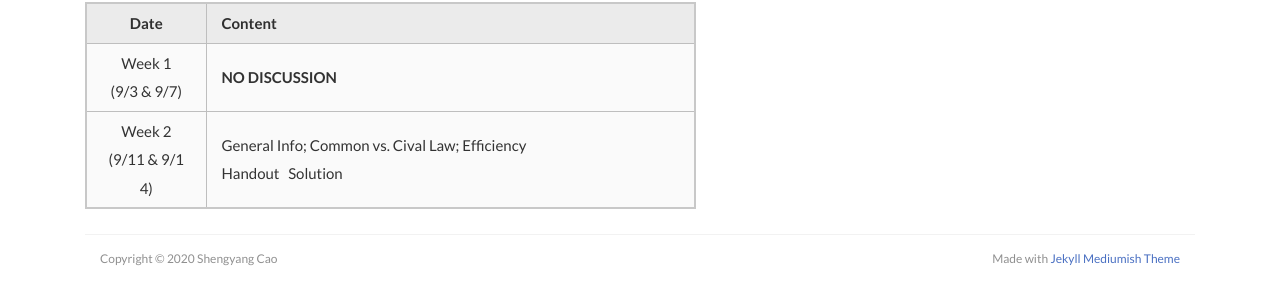
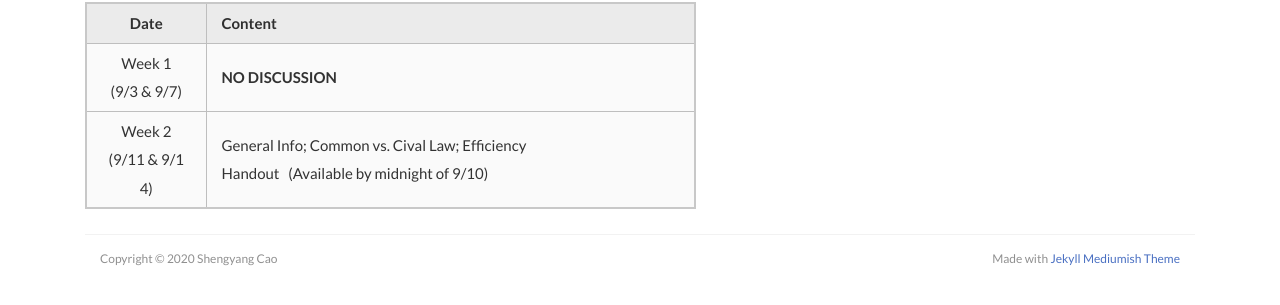
Before and after one commit to scaotravis/scaotravis.github.io, a Jekyll site: the page built from _posts/2020-08-04-teaching-fa-522.md, in a window 1280 px wide and 1060 px high. Shown: the part 752-1057 px from the top of the window. Built offline with Jekyll 4.4.1, drawn with Linux system fonts in a browser that asks for light colours; nearby versions of some CDN libraries; comment, search, counter and statistics services are not loaded.

Commit message:
update 522 page

```diff
--- a/_posts/2020-08-04-teaching-fa-522.md
+++ b/_posts/2020-08-04-teaching-fa-522.md
@@ -28,4 +28,4 @@ All office hours will take place online, on [BBCollaborate Ultra](https://canvas
 |     Date    |                     Content                     |
 |:-----------:|	:---------------------------------------------- |
 | Week 1 <br> (9/3 & 9/7) | **NO DISCUSSION** |
-| Week 2 <br> (9/11 & 9/14) | General Info; Common vs. Cival Law; Efficiency <br> Handout &nbsp; Solution |
+| Week 2 <br> (9/11 & 9/14) | General Info; Common vs. Cival Law; Efficiency <br> Handout &nbsp; (Available by midnight of 9/10) |
```
Also changed, not shown: 3 other files.
